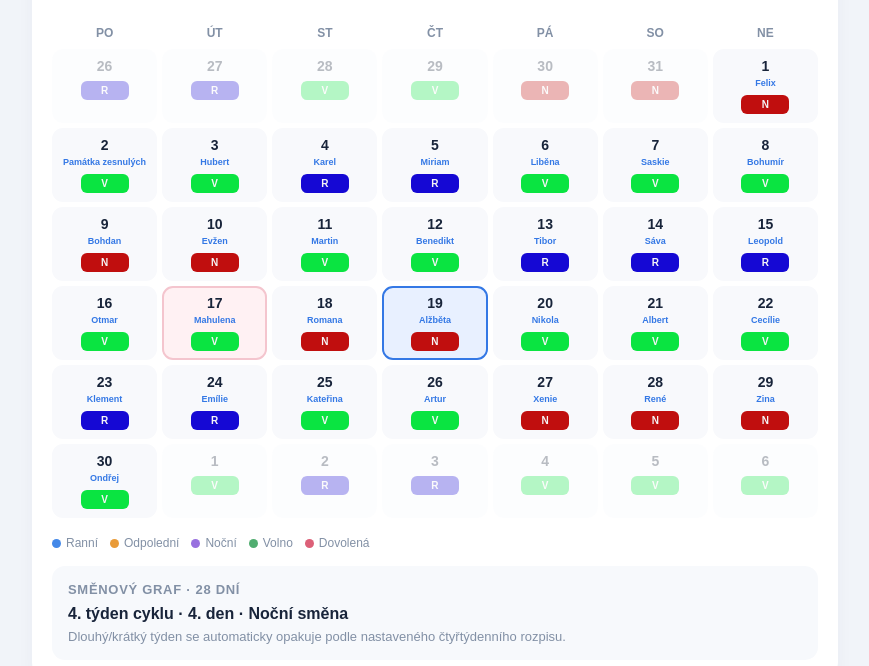
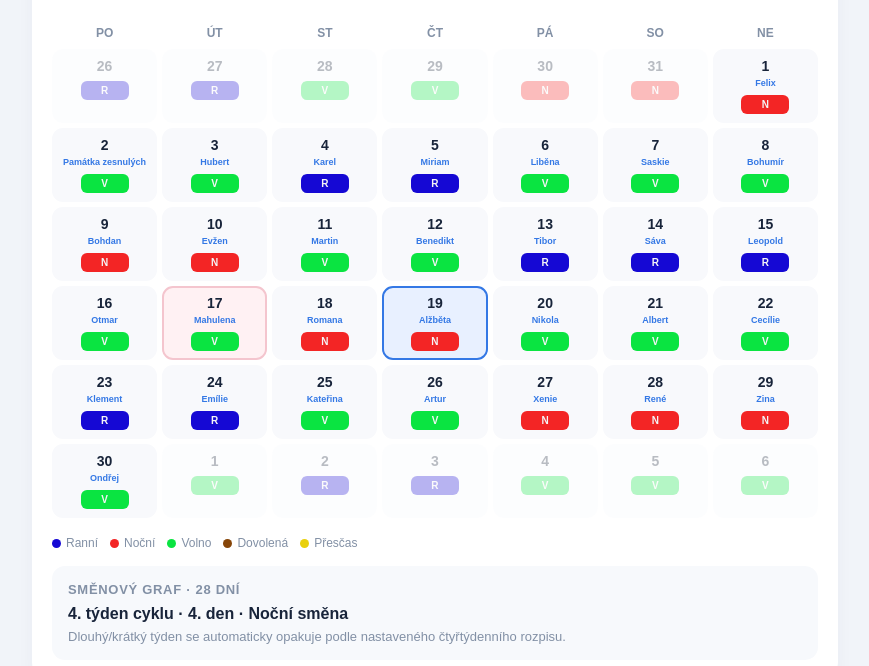
Before and after one commit to Vonkys/Sichtovnik, a plain HTML site: page index.html in a window 1280 px wide. Shown: the part 157-823 px from the top of the page, without its empty margins (205-1074 px from the left). Drawn offline with Linux system fonts and the light colour scheme.

Commit message:
Update index.html

```diff
--- a/index.html
+++ b/index.html
@@ -1,4 +1,3 @@
-
 <!DOCTYPE html>
 <html lang="cs">
 <head>
@@ -181,9 +180,9 @@ header {
 
 .shift-R { background: #1508d4; color: #f4f4f5; }
 .shift-P { background: #e9d00c; color: #f4f4f5; }
-.shift-N { background: #c00e0e; color: #f4f4f5; }
+.shift-N { background: #f32525; color: #f4f4f5; }
 .shift-V { background: #0ae441; color: #f4f4f5; }
-.shift-D { background: #0ae441; color: #f4f4f5; }
+.shift-D { background: #864508; color: #f4f4f5; }
 
 .day-info {
     margin-top: 18px;
@@ -312,11 +311,11 @@ footer {
     <div class="calendar" id="calendar"></div>
 
     <div class="legend" style="margin-top:18px">
-        <span><i class="dot" style="background:#4388e8"></i> Ranní</span>
-        <span><i class="dot" style="background:#e99b38"></i> Odpolední</span>
-        <span><i class="dot" style="background:#9870df"></i> Noční</span>
-        <span><i class="dot" style="background:#51ad70"></i> Volno</span>
-        <span><i class="dot" style="background:#dc6078"></i> Dovolená</span>
+        <span><i class="dot" style="background:#1508d4"></i> Ranní</span>
+        <span><i class="dot" style="background:#f32525"></i> Noční</span>
+        <span><i class="dot" style="background:#0ae441"></i> Volno</span>
+        <span><i class="dot" style="background:#864508"></i> Dovolená</span>
+        <span><i class="dot" style="background:#e9d00c"></i> Přesčas</span>
     </div>
 
     <div class="day-info" style="margin-top:16px">
```
